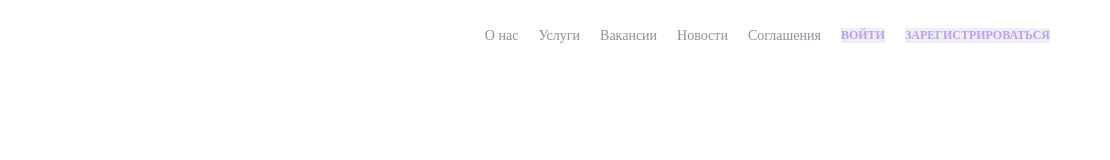
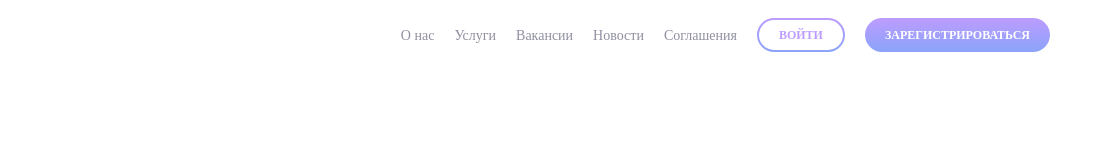
Before and after one commit to diana-tdm/toxin, a Gatsby site: page / in a window 1280 px wide. Shown: the full height of the page, 170-1280 px from the left. Built offline with nearby package versions, Linux system fonts and the light colour scheme; Gatsby itself is replaced by a stand-in of ours.

Commit message:
Создала компонент кнопки

```diff
--- a/src/components/Header/index.js
+++ b/src/components/Header/index.js
@@ -1,5 +1,6 @@
 import * as React from "react";
 import Logo from "../../images/main/logo-header.svg";
+import Button from "../UI/Button";
 import "./style.css";
 
 // markup
@@ -28,10 +29,10 @@ const Header = () => {
               </li>
             </ul>
           </nav>
-          <button className="header__button">войти</button>
-          <button className="header__button header__button--blue">
-            зарегистрироваться
-          </button>
+          <Button secondary addClass="header__mr20">
+            войти
+          </Button>
+          <Button>зарегистрироваться</Button>
         </div>
       </div>
     </header>
--- a/src/components/Header/style.css
+++ b/src/components/Header/style.css
@@ -25,17 +25,6 @@ ul {
   margin-right: 20px;
 }
 
-.header__button {
-  font-family: Montserrat;
-  font-style: normal;
-  font-weight: bold;
-  font-size: 12px;
-  line-height: 15px;
-  text-transform: uppercase;
-  color: #bc9cff;
+.header__mr20 {
   margin-right: 20px;
 }
-
-.header__button--blue {
-  margin-right: 0px;
-}
--- /dev/null
+++ b/src/components/UI/Button/index.js
@@ -0,0 +1,15 @@
+import * as React from "react";
+import "./style.css";
+
+// markup
+const Button = ({ children, secondary, addClass }) => {
+  return (
+    <button
+      className={`button ${addClass} ${secondary ? "button--secondary" : ""}`}
+    >
+      {children}
+    </button>
+  );
+};
+
+export default Button;
--- /dev/null
+++ b/src/components/UI/Button/style.css
@@ -0,0 +1,21 @@
+.button {
+  font-family: Montserrat;
+  font-style: normal;
+  font-weight: bold;
+  font-size: 12px;
+  line-height: 15px;
+  text-transform: uppercase;
+  color: #ffffff;
+  background: linear-gradient(180deg, #bc9cff 0%, #8ba4f9 100%);
+  border-radius: 22px;
+  height: 34px;
+  padding: 0 20px;
+}
+
+.button--secondary {
+  color: #bc9cff;
+  background: linear-gradient(#fff, #fff) padding-box,
+    linear-gradient(to bottom, #bc9cff, #8ba4f9) border-box;
+
+  border: 2px solid transparent;
+}
```
